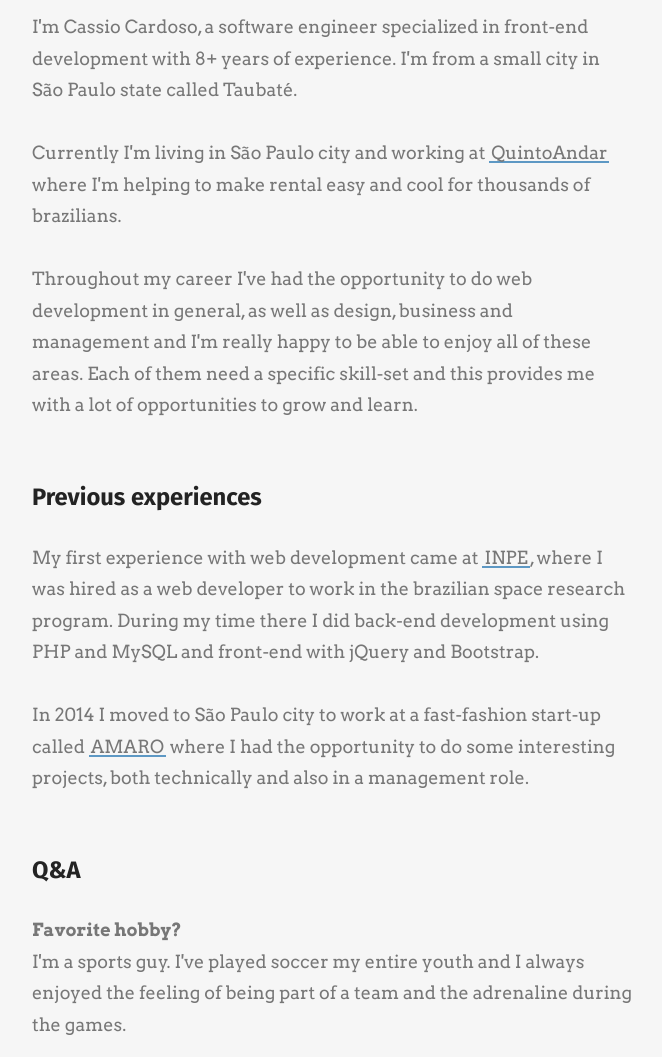
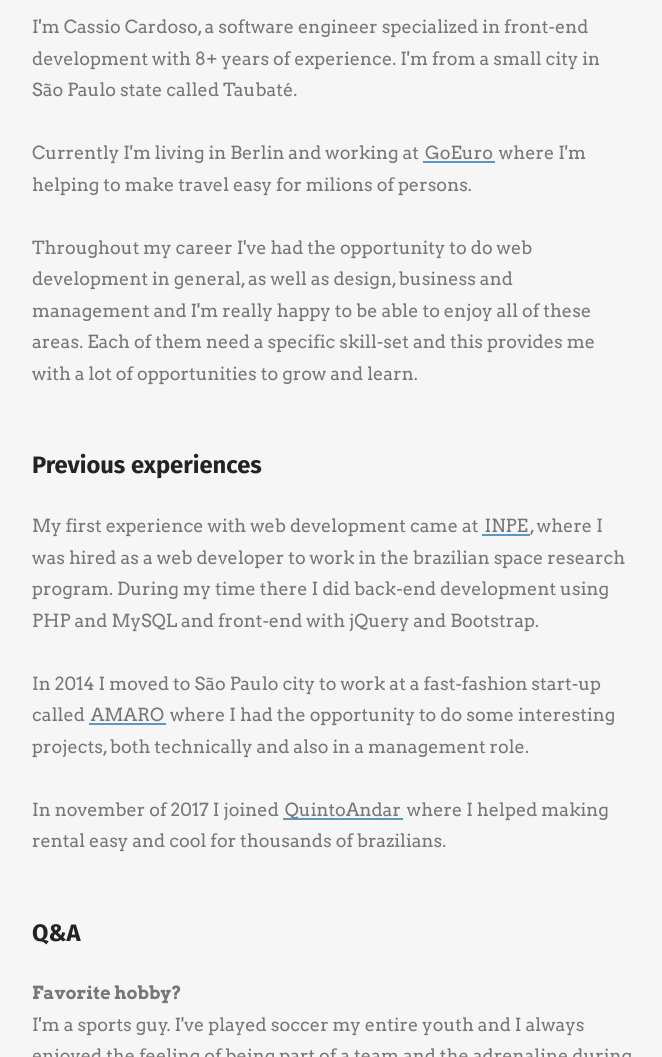
Before and after one commit to cassiocardoso/cassiocardoso.me, a Gatsby site: page /about in a window 1280 px wide. Shown: the part 460-1517 px from the top of the page, without its empty margins (308-970 px from the left). Built offline with nearby package versions, Linux system fonts and the light colour scheme; Gatsby itself is replaced by a stand-in of ours; some packages are replaced by stand-ins of ours.

Commit message:
📃 Update about page

```diff
--- a/src/pages/about.js
+++ b/src/pages/about.js
@@ -25,9 +25,9 @@
           Paulo state called Taubaté.
         </p>
         <p>
-          Currently I'm living in São Paulo city and working at{' '}
-          <Link href="https://quintoandar.com.br">QuintoAndar</Link> where I'm
-          helping to make rental easy and cool for thousands of brazilians.
+          Currently I'm living in Berlin and working at{' '}
+          <Link href="https://goeuro.com">GoEuro</Link> where I'm helping to
+          make travel easy for milions of persons.
         </p>
         <p>
           Throughout my career I've had the opportunity to do web development in
@@ -49,6 +49,11 @@
           called <Link href="https://amaro.com">AMARO</Link> where I had the
           opportunity to do some interesting projects, both technically and also
           in a management role.
+        </p>
+        <p>
+          In november of 2017 I joined{' '}
+          <Link href="https://quintoandar.com.br">QuintoAndar</Link> where I
+          helped making rental easy and cool for thousands of brazilians.
         </p>
         <h3>Q&A</h3>
         <dl>
```
